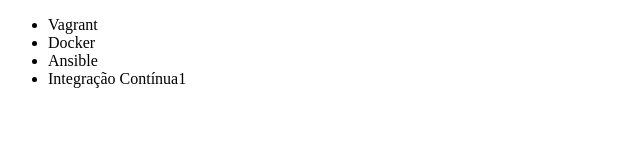
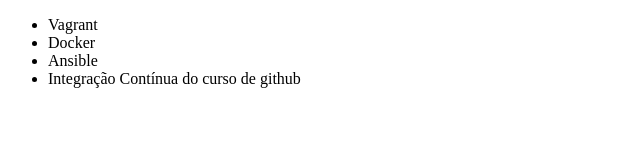
Before and after one commit to testef8/alura-git, a plain HTML site: page index.html in a window 1280 px wide. Shown: the whole page, without its empty margins (0-640 px from the left). Drawn offline with Linux system fonts and the light colour scheme.

Commit message:
alteracao_da_linha_V1

```diff
--- a/index.html
+++ b/index.html
@@ -9,7 +9,7 @@
         <li>Vagrant</li>
         <li>Docker</li>
         <li>Ansible</li>
-        <li>Integração Contínua1</li>
+        <li>Integração Contínua do curso de github</li>
     </ul>
 </body>
 </html>
```
